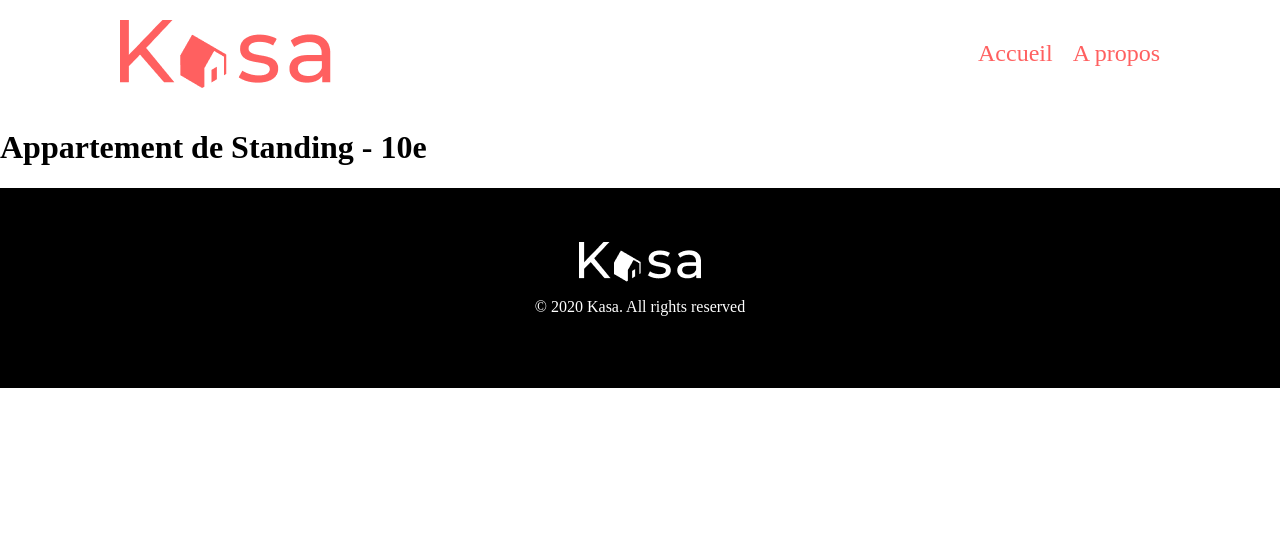
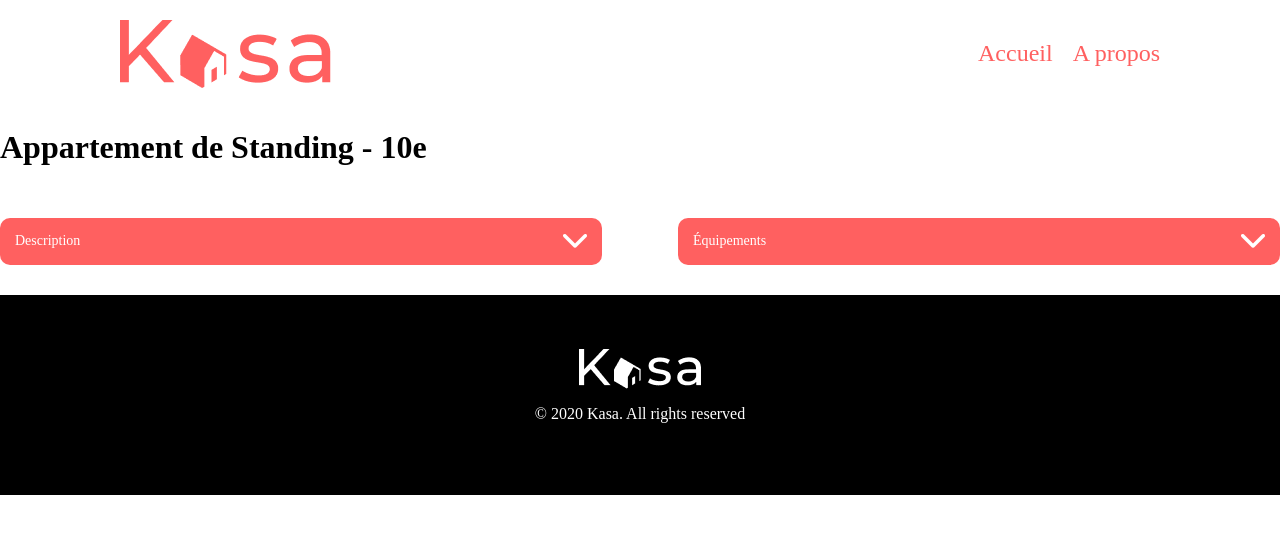
Before and after one commit to Papperwood/OpenClassRoom_Projet_7_React, a React (Create React App) app: page /Logement/0979876d in a window 1280 px wide. Shown: the top 534 px of the page. Built offline with nearby package versions, Linux system fonts and the light colour scheme.

Commit message:
style : collapse in logement

```diff
--- a/src/pages/Logement/index.jsx
+++ b/src/pages/Logement/index.jsx
@@ -1,10 +1,21 @@
 import "../css/logement.css";
 import React, { useState, useEffect } from "react";
-import { useParams } from 'react-router-dom';
+import { useParams } from "react-router-dom";
+import Dropdown from "../../components/dropdown/dropdown";
 import kasaList from "../../data/kasaList.json";
 
+export default function Logement() {
+  const [isOpen1, setIsOpen1] = useState(false);
+  const [isOpen2, setIsOpen2] = useState(false);
 
-export default function Logement() {
+  const toggleDropdown1 = () => {
+    setIsOpen1(!isOpen1);
+  };
+
+  const toggleDropdown2 = () => {
+    setIsOpen2(!isOpen2);
+  };
+
   const { id } = useParams();
   const [property, setProperty] = useState(null);
 
@@ -17,10 +28,28 @@ export default function Logement() {
     return <div>Loading...</div>;
   }
 
+  const equipments = property.equipments ? property.equipments.join(", ") : "";
+  const description = property.description || "";
+
   return (
     <div>
       <h1>{property.title}</h1>
-      {/* Affichez les autres informations de la propriété ici */}
+      <div className="logement-container">
+        <div className="dropdown-container" style={{ display: "flex" }}>
+          <Dropdown
+            title="Description"
+            content={description}
+            isOpen={isOpen2}
+            toggleDropdown={toggleDropdown2}
+          />
+          <Dropdown
+            title="Équipements"
+            content={equipments}
+            isOpen={isOpen1}
+            toggleDropdown={toggleDropdown1}
+          />
+        </div>
+      </div>
     </div>
   );
 }
--- a/src/pages/css/logement.css
+++ b/src/pages/css/logement.css
@@ -0,0 +1,3 @@
+.dropdown-container {
+    gap: 76px;
+}
```
